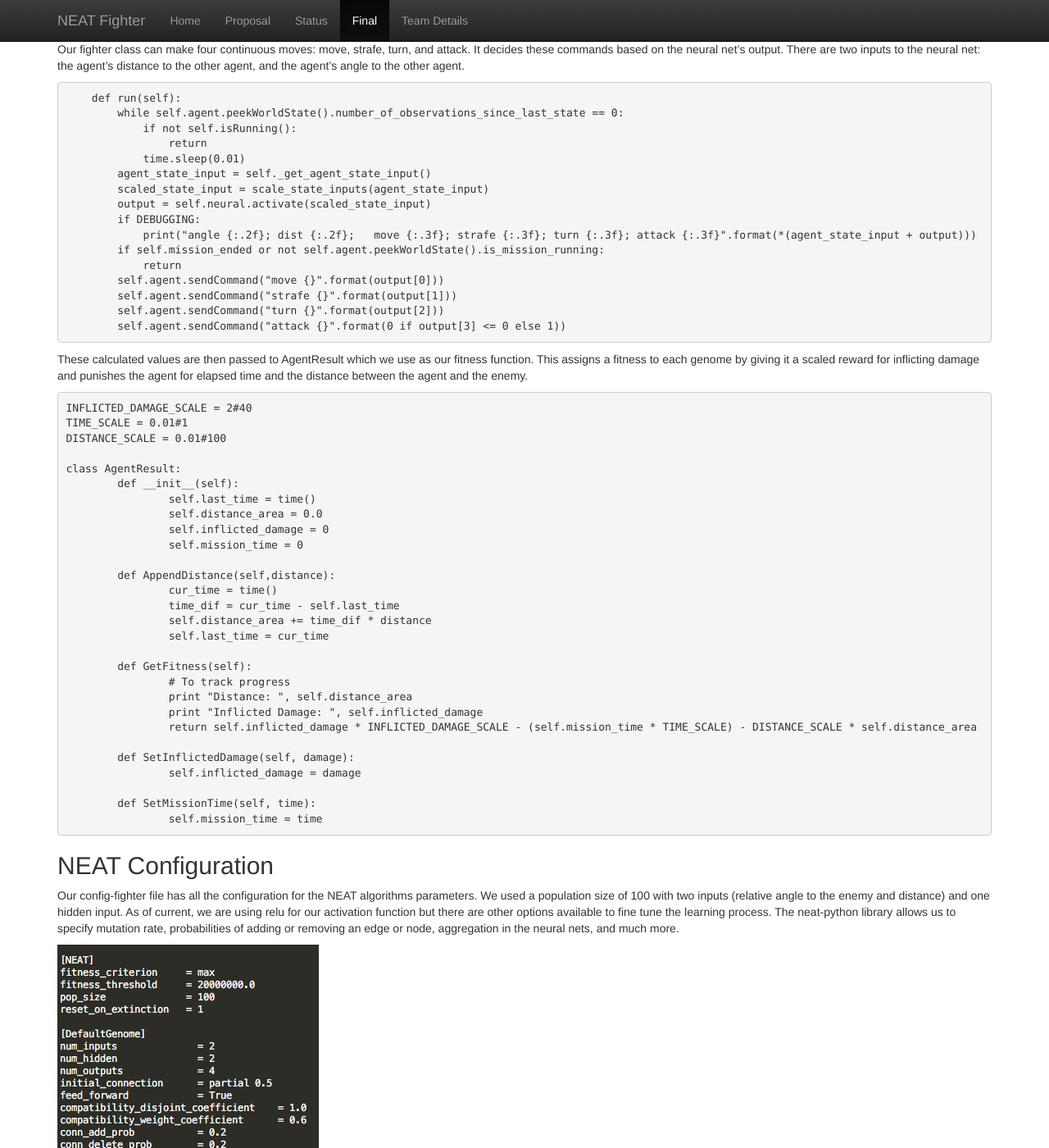
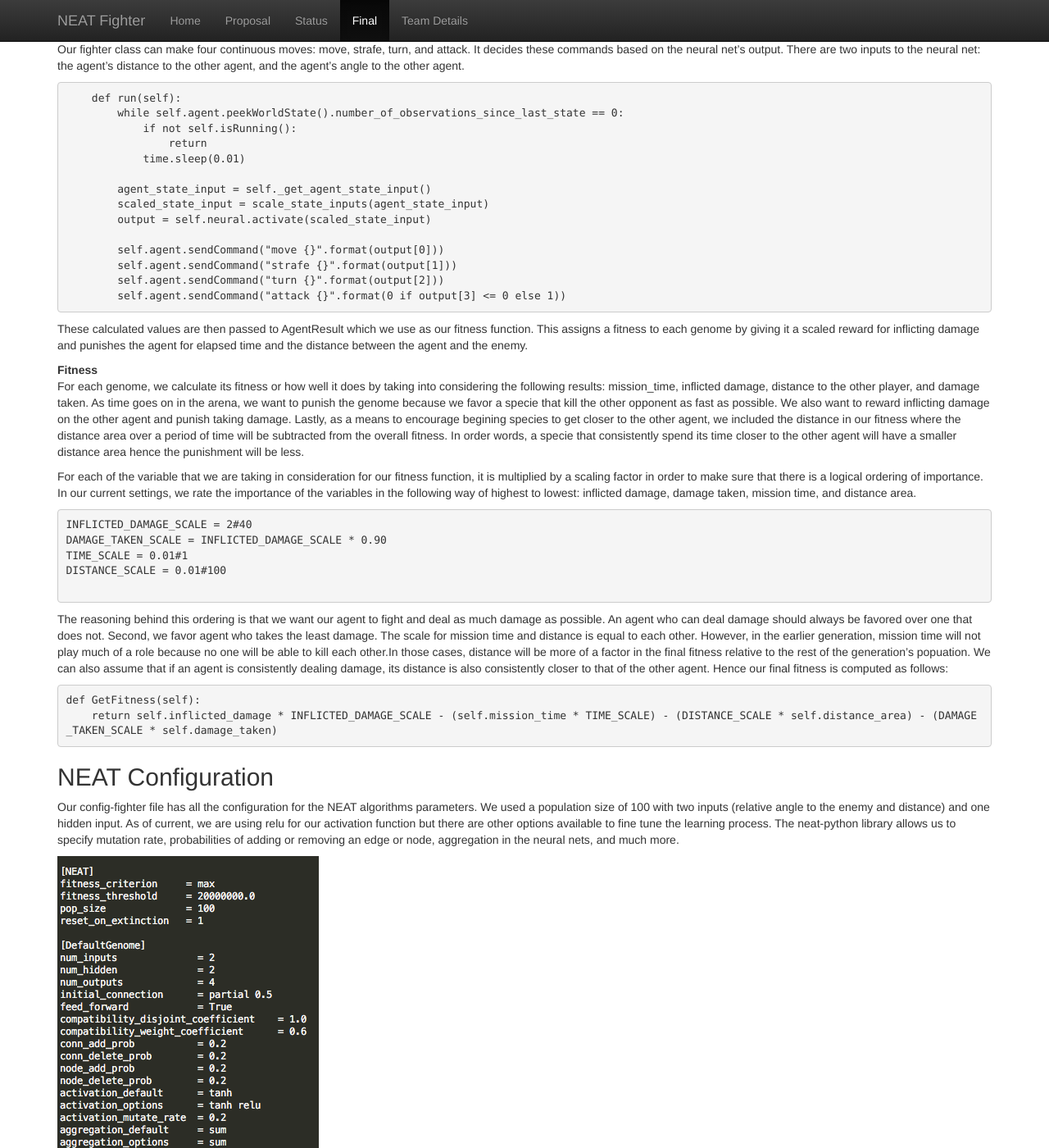
Before and after one commit to UCI-CS-175-Cool-Kids-Club/Neat_Fighter, a Jekyll site: the page built from docs/final.md, in a window 1280 px wide and 1400 px high, scrolled down 3331 px. Shown: the whole window at 82% size. Built offline with Jekyll 4.4.1, drawn with Linux system fonts in a browser that asks for light colours.

Commit message:
Fitness section

````diff
--- a/docs/final.md
+++ b/docs/final.md
@@ -51,13 +51,11 @@ Our fighter class can make four continuous moves: move, strafe, turn, and attack
             if not self.isRunning():
                 return
             time.sleep(0.01)
+
         agent_state_input = self._get_agent_state_input()
         scaled_state_input = scale_state_inputs(agent_state_input)
         output = self.neural.activate(scaled_state_input)
-        if DEBUGGING:
-            print("angle {:.2f}; dist {:.2f};   move {:.3f}; strafe {:.3f}; turn {:.3f}; attack {:.3f}".format(*(agent_state_input + output)))
-        if self.mission_ended or not self.agent.peekWorldState().is_mission_running:
-            return
+
         self.agent.sendCommand("move {}".format(output[0]))
         self.agent.sendCommand("strafe {}".format(output[1]))
         self.agent.sendCommand("turn {}".format(output[2]))
@@ -66,36 +64,25 @@ Our fighter class can make four continuous moves: move, strafe, turn, and attack
 
 These calculated values are then passed to AgentResult which we use as our fitness function. This assigns a fitness to each genome by giving it a scaled reward for inflicting damage and punishes the agent for elapsed time and the distance between the agent and the enemy.
 
+__Fitness__<br>
+For each genome, we calculate its fitness or how well it does by taking into considering the following results: mission_time, inflicted damage, distance to the other player, and damage taken. As time goes on in the arena, we want to punish the genome because we favor a specie that kill the other opponent as fast as possible. We also want to reward inflicting damage on the other agent and punish taking damage. Lastly, as a means to encourage begining species to get closer to the other agent, we included the distance in our fitness where the distance area over a period of time will be subtracted from the overall fitness. In order words, a specie that consistently spend its time closer to the other agent will have a smaller distance area hence the punishment will be less.
+
+For each of the variable that we are taking in consideration for our fitness function, it is multiplied by a scaling factor in order to make sure that there is a logical ordering of importance. In our current settings, we rate the importance of the variables in the following way of highest to lowest: inflicted damage, damage taken, mission time, and distance area.
+
 ```python
 INFLICTED_DAMAGE_SCALE = 2#40
+DAMAGE_TAKEN_SCALE = INFLICTED_DAMAGE_SCALE * 0.90
 TIME_SCALE = 0.01#1
 DISTANCE_SCALE = 0.01#100
 
-class AgentResult:
-	def __init__(self):
-		self.last_time = time()
-		self.distance_area = 0.0
-		self.inflicted_damage = 0
-		self.mission_time = 0
+```
+The reasoning behind this ordering is that we want our agent to fight and deal as much damage as possible. An agent who can deal damage should always be favored over one that does not. Second, we favor agent who takes the least damage. The scale for mission time and distance is equal to each other. However, in the earlier generation, mission time will not play much of a role because no one will be able to kill each other.In those cases, distance will be more of a factor in the final fitness relative to the rest of the generation's popuation. We can also assume that if an agent is consistently dealing damage, its distance is also consistently closer to that of the other agent. Hence our final fitness is computed as follows:
 
-	def AppendDistance(self,distance):
-		cur_time = time()
-		time_dif = cur_time - self.last_time
-		self.distance_area += time_dif * distance
-		self.last_time = cur_time
+```python
+def GetFitness(self):
+    return self.inflicted_damage * INFLICTED_DAMAGE_SCALE - (self.mission_time * TIME_SCALE) - (DISTANCE_SCALE * self.distance_area) - (DAMAGE_TAKEN_SCALE * self.damage_taken)
+```
 
-	def GetFitness(self):
-		# To track progress
-		print "Distance: ", self.distance_area
-		print "Inflicted Damage: ", self.inflicted_damage
-		return self.inflicted_damage * INFLICTED_DAMAGE_SCALE - (self.mission_time * TIME_SCALE) - DISTANCE_SCALE * self.distance_area
-
-	def SetInflictedDamage(self, damage):
-		self.inflicted_damage = damage
-
-	def SetMissionTime(self, time):
-		self.mission_time = time
-```
 
 ## NEAT Configuration
 
````
